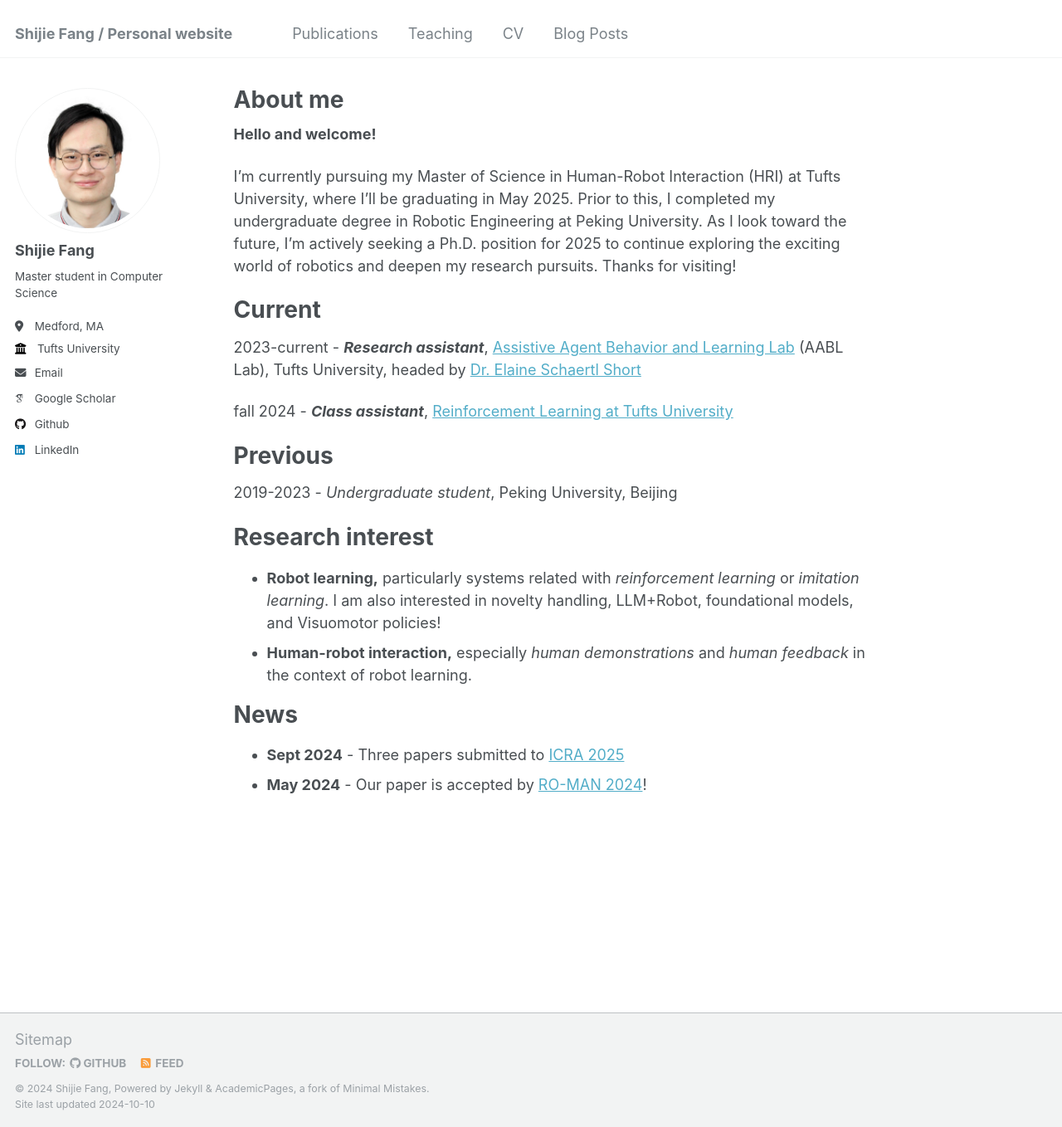
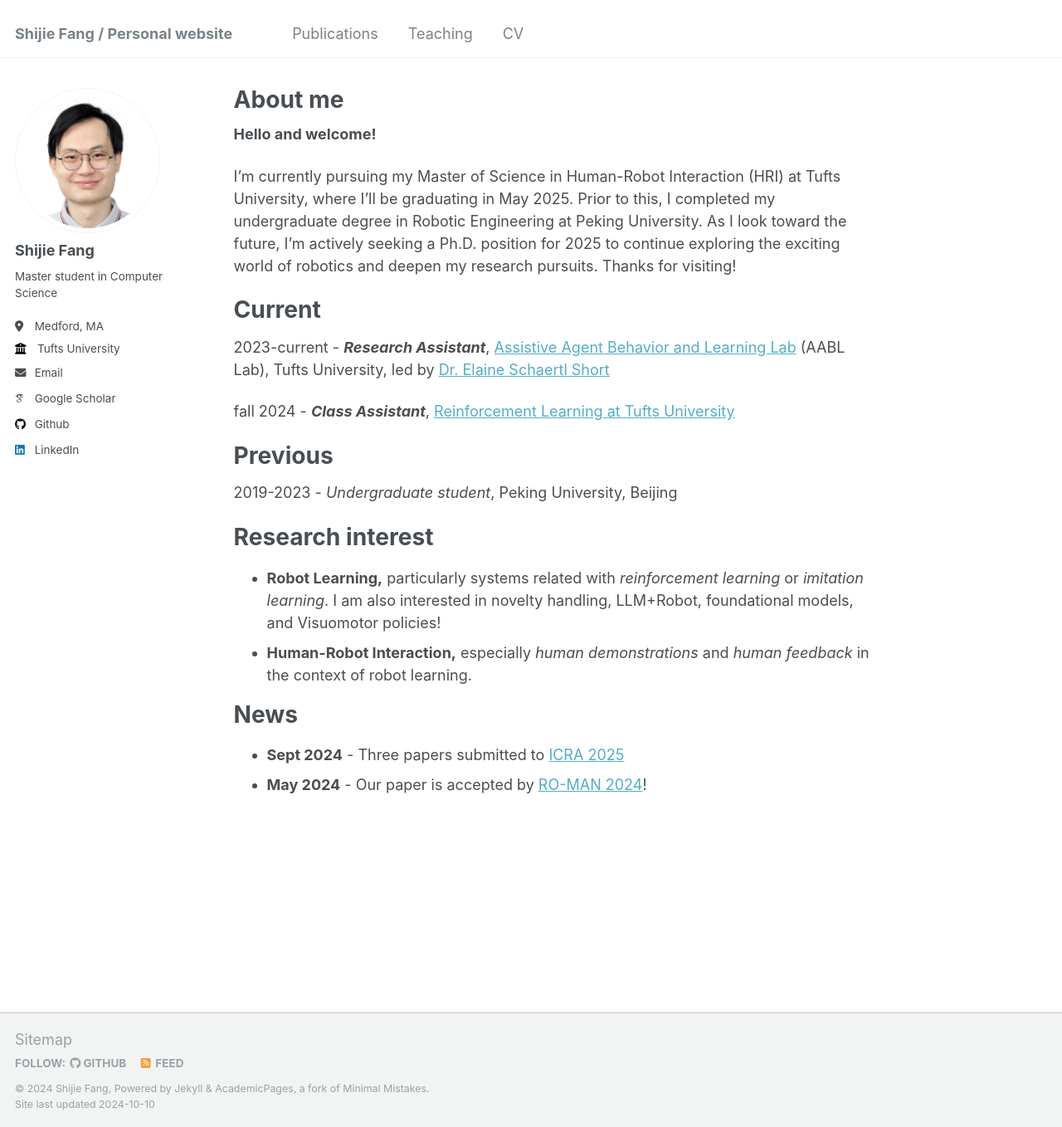
Before and after one commit to SJ-Fang23/SJ-Fang23.github.io, a Jekyll site: the page built from _pages/about.md, in a window 1280 px wide and 1358 px high. Shown: the whole window at 83% size. Built offline with Jekyll 4.4.1, drawn with Linux system fonts in a browser that asks for light colours; some web fonts are replaced.

Commit message:
updated cv

```diff
--- a/_data/navigation.yml
+++ b/_data/navigation.yml
@@ -20,8 +20,8 @@ main:
   # - title: "Portfolio"
   #   url: /portfolio/
 
-  - title: "Blog Posts"
-    url: /year-archive/
+  # - title: "Blog Posts"
+  #   url: /year-archive/
 
 
   # - title: "Guide"
--- a/_pages/about.md
+++ b/_pages/about.md
@@ -14,9 +14,9 @@ redirect_from:
 
 Current
 ======
-2023-current - ***Research assistant***, [Assistive Agent Behavior and Learning Lab](https://aabl.cs.tufts.edu/) (AABL Lab), Tufts University, headed by [Dr. Elaine Schaertl Short](https://eshort.github.io/)
+2023-current - ***Research Assistant***, [Assistive Agent Behavior and Learning Lab](https://aabl.cs.tufts.edu/) (AABL Lab), Tufts University, led by [Dr. Elaine Schaertl Short](https://eshort.github.io/)
 
-fall 2024 - ***Class assistant***, [Reinforcement Learning at Tufts University](https://www.cs.tufts.edu/comp/138/)
+fall 2024 - ***Class Assistant***, [Reinforcement Learning at Tufts University](https://www.cs.tufts.edu/comp/138/)
 
 Previous
 ======
@@ -25,8 +25,8 @@ Previous
 
 Research interest
 ======
-- **Robot learning,** particularly systems related with *reinforcement learning* or *imitation learning*. I am also interested in novelty handling, LLM+Robot, foundational models, and Visuomotor policies!
-- **Human-robot interaction,** especially *human demonstrations* and *human feedback* in the context of robot learning.
+- **Robot Learning,** particularly systems related with *reinforcement learning* or *imitation learning*. I am also interested in novelty handling, LLM+Robot, foundational models, and Visuomotor policies!
+- **Human-Robot Interaction,** especially *human demonstrations* and *human feedback* in the context of robot learning.
 
 News
 ======
```
Also changed, not shown: _teaching/ca.md (+1 -1 lines), 1 other file.
